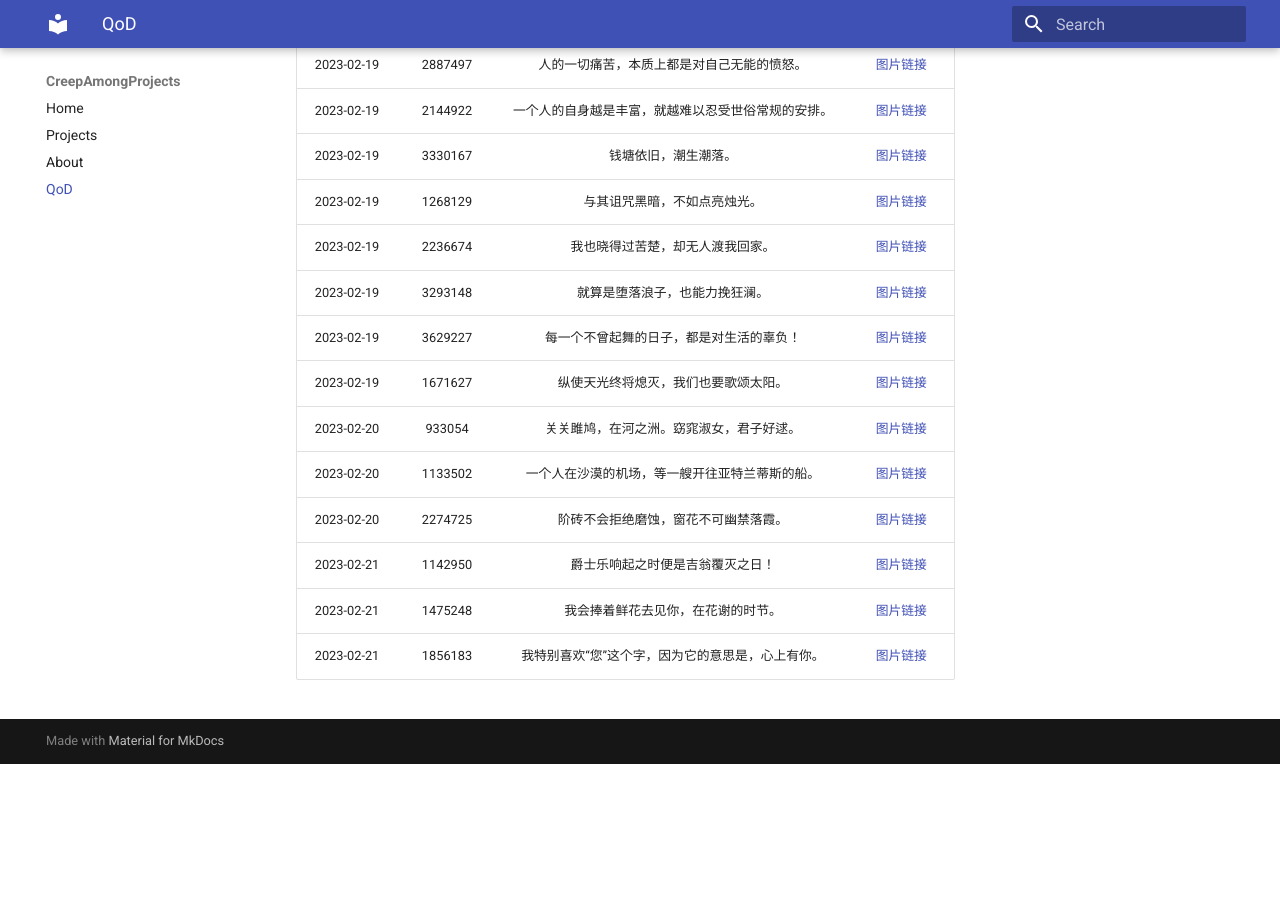
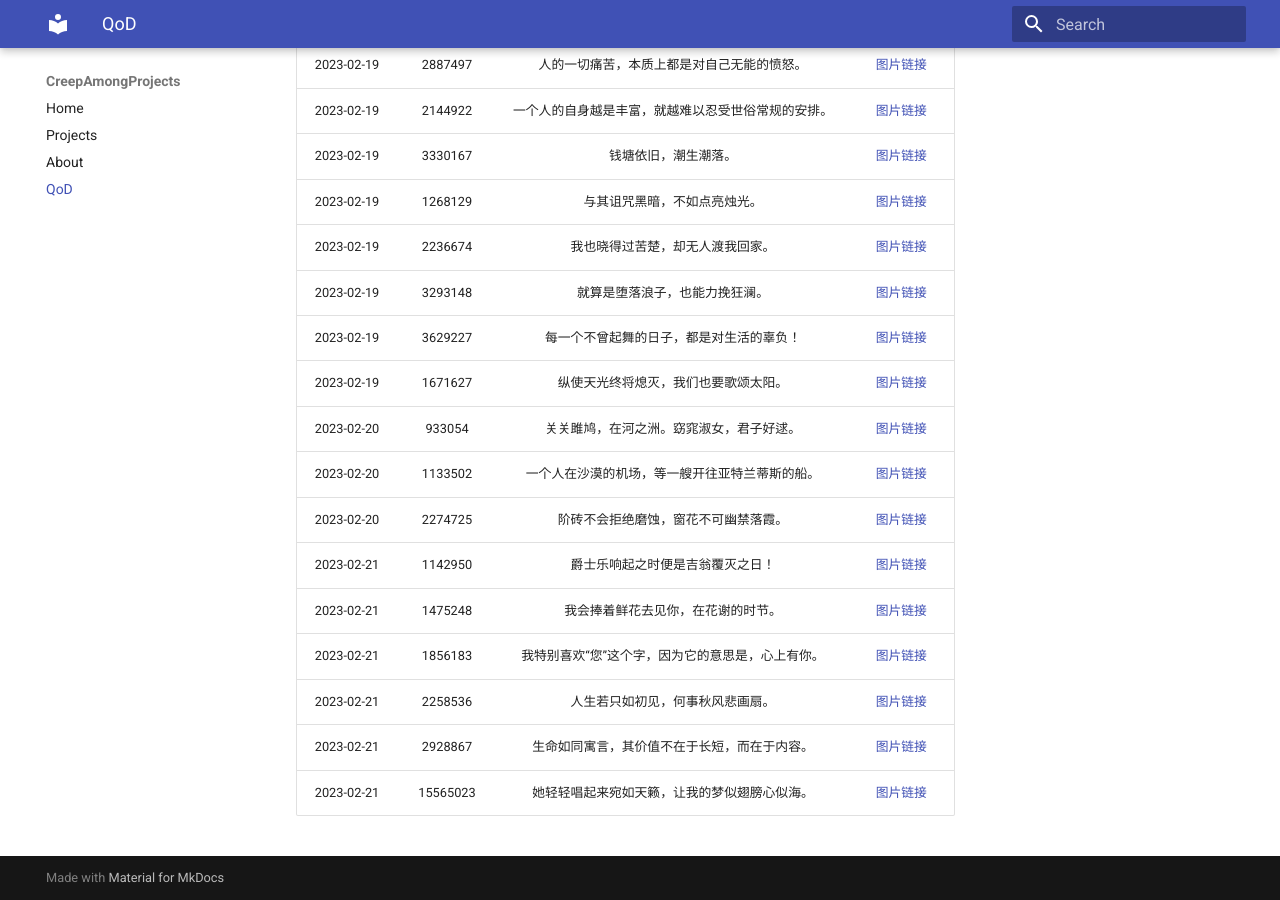
Before and after one commit to Creep-Among-Projects/CAP-Pages, an MkDocs documentation site: the page built from docs/qod.md, in a window 1280 px wide and 900 px high, scrolled down 1538 px. Built offline with MkDocs 1.6.1 and Material for MkDocs 9.7.7, drawn with Linux system fonts in a browser that asks for light colours; comment, search, counter and statistics services are not loaded; before the commit the page ends 2302 px from its top, so only the background shows below that.

Commit message:
QoD Generator: 2023-02-21 23:35:56 UTC+00:00

```diff
--- a/docs/qod.md
+++ b/docs/qod.md
@@ -67,3 +67,6 @@ Theoretically three daily quotes will be automatically updated here each day.
 |2023-02-21|1142950|爵士乐响起之时便是吉翁覆灭之日！|[图片链接](./qods/1142950.jpg)|
 |2023-02-21|1475248|我会捧着鲜花去见你，在花谢的时节。|[图片链接](./qods/1475248.jpg)|
 |2023-02-21|1856183|我特别喜欢“您”这个字，因为它的意思是，心上有你。|[图片链接](./qods/1856183.jpg)|
+|2023-02-21|2258536|人生若只如初见，何事秋风悲画扇。|[图片链接](./qods/2258536.jpg)|
+|2023-02-21|2928867|生命如同寓言，其价值不在于长短，而在于内容。|[图片链接](./qods/2928867.jpg)|
+|2023-02-21|15565023|她轻轻唱起来宛如天籁，让我的梦似翅膀心似海。|[图片链接](./qods/15565023.jpg)|
```
Also changed, not shown: docs/qods/15565023.jpg (added), docs/qods/2258536.jpg (added), docs/qods/2928867.jpg (added), 1 other file.
